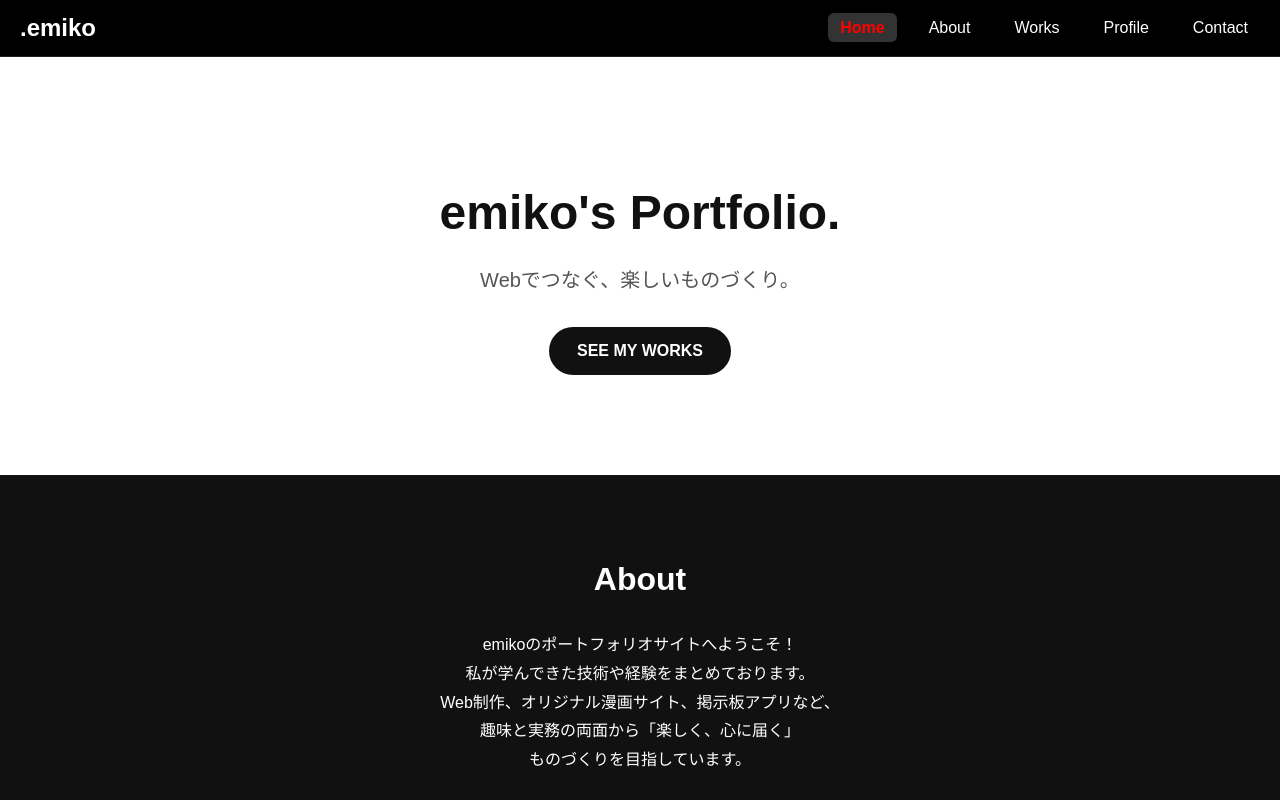
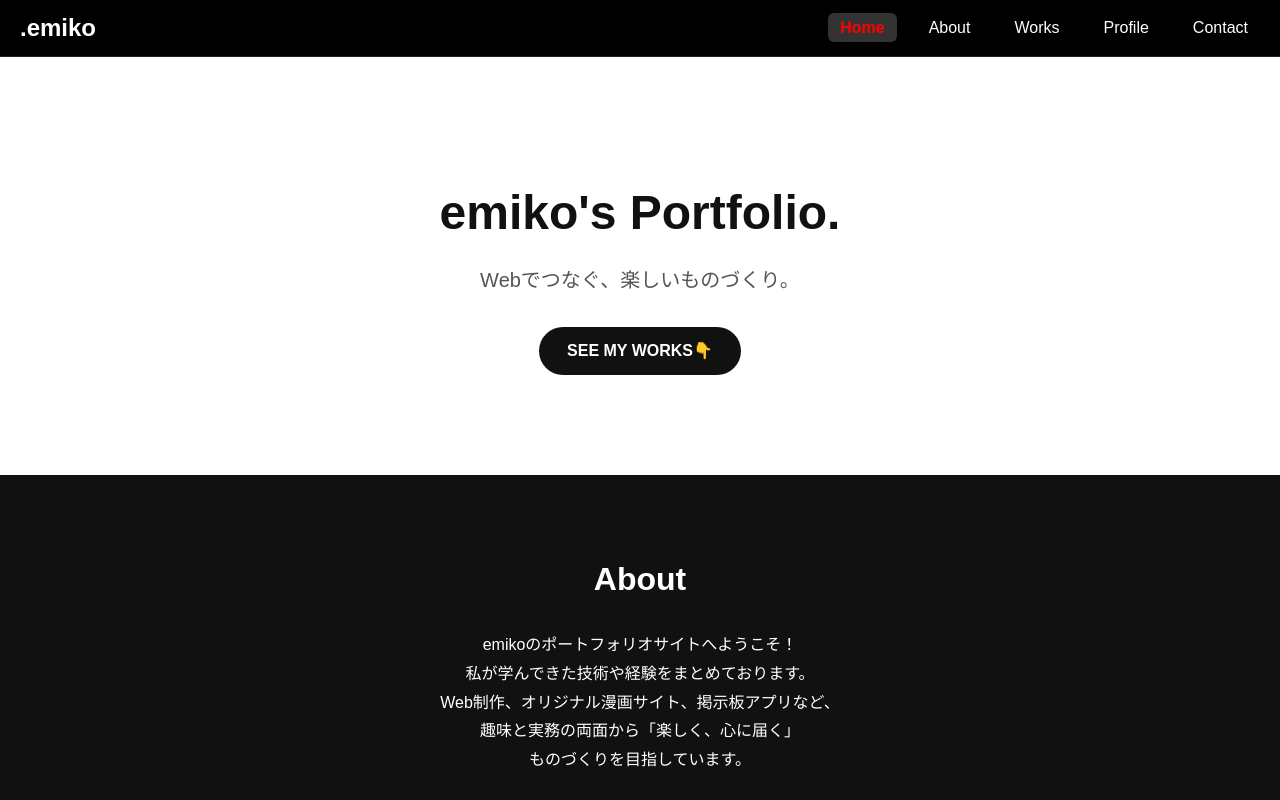
Before and after one commit to emikohonda/emiko, a Next.js app: page / in a window 1280 px wide. Shown: the top 800 px of the page. Built offline with nearby package versions, Linux system fonts and the light colour scheme.

Commit message:
Preview用：cta-btnにアイコンを追加

```diff
--- a/app/page.tsx
+++ b/app/page.tsx
@@ -12,7 +12,7 @@ export default function HomePage() {
         <h1 className="hero-title">emiko&apos;s Portfolio.</h1>
         <p className="hero-lead">Webでつなぐ、楽しいものづくり。</p>
         <Link href='#works' className="cta-btn">
-          SEE MY WORKS
+          SEE MY WORKS👇
         </Link>
       </section>
 
```
